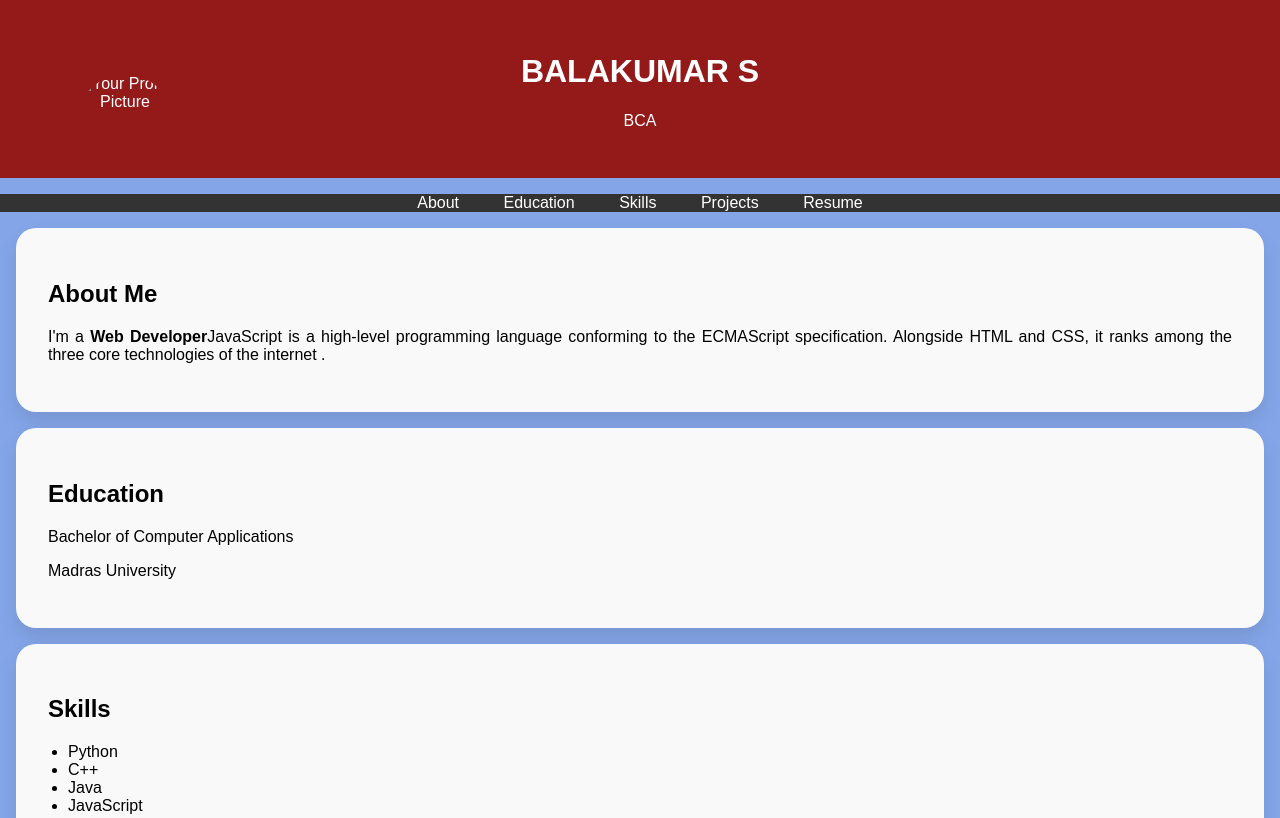
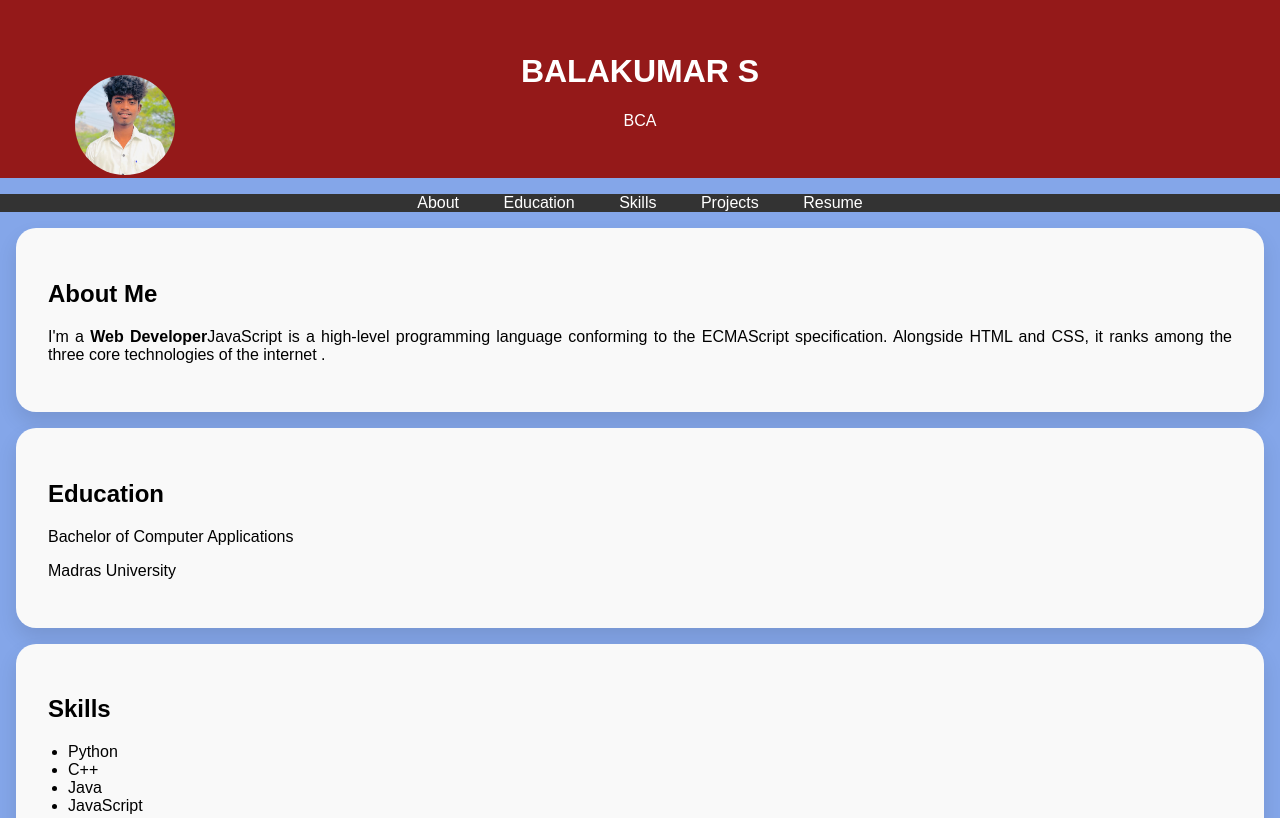
Before and after one commit to balakumar-s-6/digital.-Portfolio, a plain HTML site: page index.html in a window 1280 px wide. Shown: the top 818 px of the page. Drawn offline with Linux system fonts and the light colour scheme.

Commit message:
Update index.html

```diff
--- a/index.html
+++ b/index.html
@@ -97,7 +97,7 @@
     <header>
         <div class="header-content">
             <!-- Add your Profile Picture here -->
-            <img src="./passportphoto.jpg" alt="Your Profile Picture" class="profile-picture">
+            <img src="./passportphoto.jpeg" alt="Your Profile Picture" class="profile-picture">
             <h1> BALAKUMAR S</h1>
             <p>BCA</p>
         </div>
```
